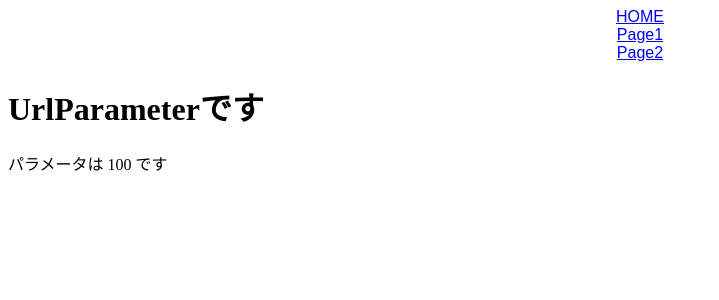
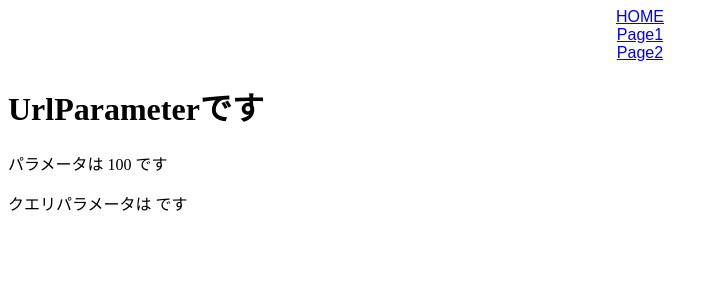
Before and after one commit to nyaafree/react-router-practice, a React (Create React App) app: page /page2/100 in a window 1280 px wide. Shown: the top 300 px of the page, without its empty margins (0-719 px from the left). Built offline with nearby package versions, Linux system fonts and the light colour scheme.

Commit message:
feat: stateの管理

```diff
--- a/src/Page1.jsx
+++ b/src/Page1.jsx
@@ -1,9 +1,13 @@
 import { Link } from "react-router-dom";
 export const Page1 = () => {
+  // https://zenn.dev/uhyo/articles/array-n-keys-yamero
+  const arr = [...Array(100).keys()];
+  console.log(arr);
   return (
     <div>
       <h1>Page1です</h1>
-      <Link to="/page1/detailA">DetailA</Link>
+      {/* stateに arr を渡すことで遷移先のページで受け取れる */}
+      <Link to={{ pathname: "/page1/detailA", state: arr }}>DetailA</Link>
       <br />
       <Link to="/page1/detailB">DetailB</Link>
     </div>
--- a/src/Page1DetailA.jsx
+++ b/src/Page1DetailA.jsx
@@ -1,4 +1,18 @@
+// 画面遷移した際に直前のページから渡されたstateを管理するためのもの
+import { useLocation } from "react-router-dom";
+
 export const Page1DetailA = () => {
+  const { state } = useLocation();
+  // useLocation() の中身
+  // {
+  //   "pathname": "/page1/detailA",
+  //   "state": 「0,1,2,3,4,5,6,7,8,9,10,11,12,13,14,15,16,17,18,19,20,21,22,23,24,25,26,27,28,29,30,31,32,33,34,35,36,37,38,39,40,41,42,43,44,45,46,47,48,49,50,51,52,53,54,55,56,57,58,59,60,61,62,63,64,65,66,67,68,69,70,71,72,73,74,75,76,77,78,79,80,81,82,83,84,85,86,87,88,89,90,91,92,93,94,95,96,97,98,99],
+  //   "search": "",
+  //   "hash": "",
+  //   "key": "o6jst7"
+  // }
+  console.log(state);
+
   return (
     <div>
       <h1>Page1DetailAです</h1>
--- a/src/Page2.jsx
+++ b/src/Page2.jsx
@@ -5,6 +5,8 @@ export const Page2 = () => {
     <div>
       <h1>Page2です</h1>
       <Link to="/page2/100">Url Parameter</Link>
+      <br />
+      <Link to="/page2/999?name=hogehoge">Query Parameter</Link>
     </div>
   );
 };
--- a/src/UrlParameter.jsx
+++ b/src/UrlParameter.jsx
@@ -1,15 +1,29 @@
 // urlパラメータを扱いたい場合は下記の urlParamsをimportする
-import { useParams } from "react-router-dom";
+import { useParams, useLocation } from "react-router-dom";
 
 export const UrlParameter = () => {
   console.log(useParams());
   // オブジェクトの分割代入
   // urlParams() では {url:100} がreturn される
   const { id } = useParams();
+  const { search } = useLocation();
+  // useLocationの中身
+  // {
+  //   "pathname": "/page2/999",
+  //   "search": "?name=hogehoge",
+  //   "hash": ""
+  // }
+  console.log(search);
+
+  // URLSearchParamsはクエリパラメータを便利に扱うためのもの
+  const query = new URLSearchParams(search);
+
+  console.log(query);
   return (
     <div>
       <h1>UrlParameterです</h1>
       <p>パラメータは {id} です</p>
+      <p>クエリパラメータは {query.get("name")}です</p>
     </div>
   );
 };
```
